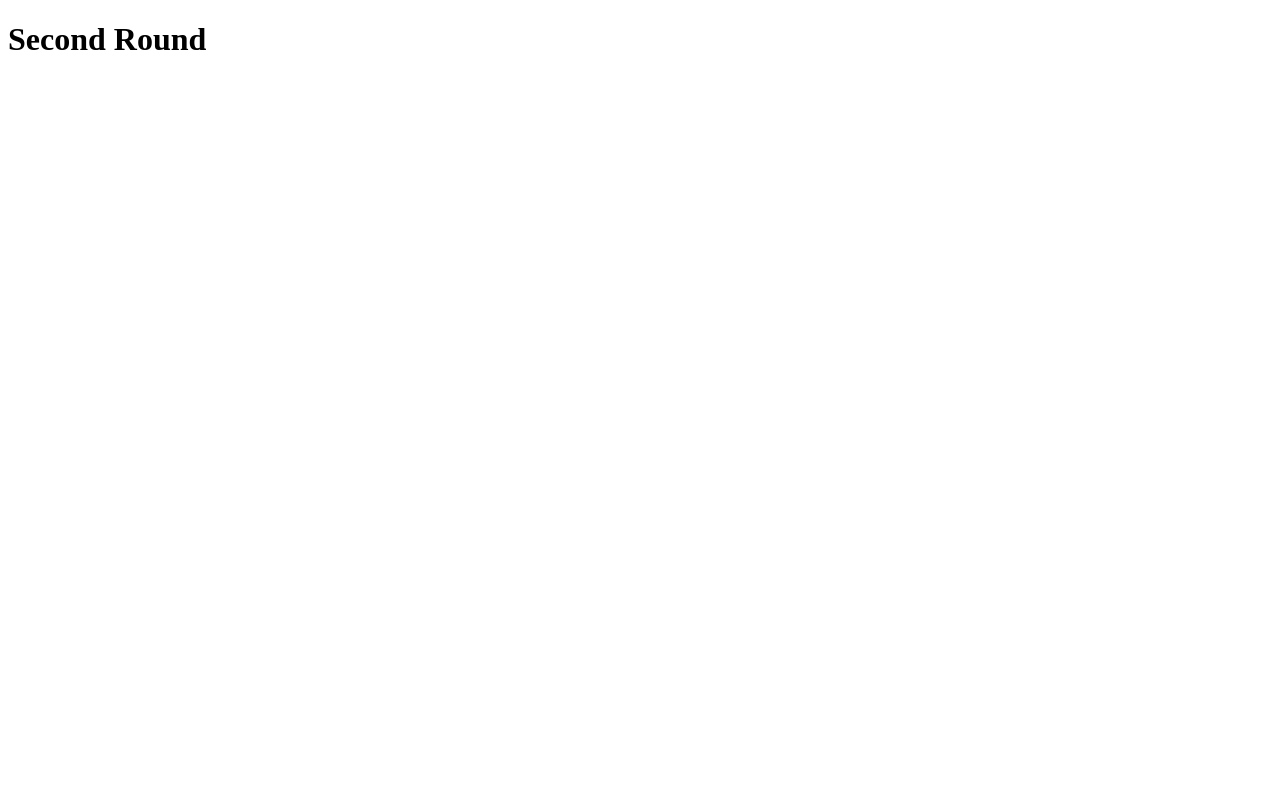
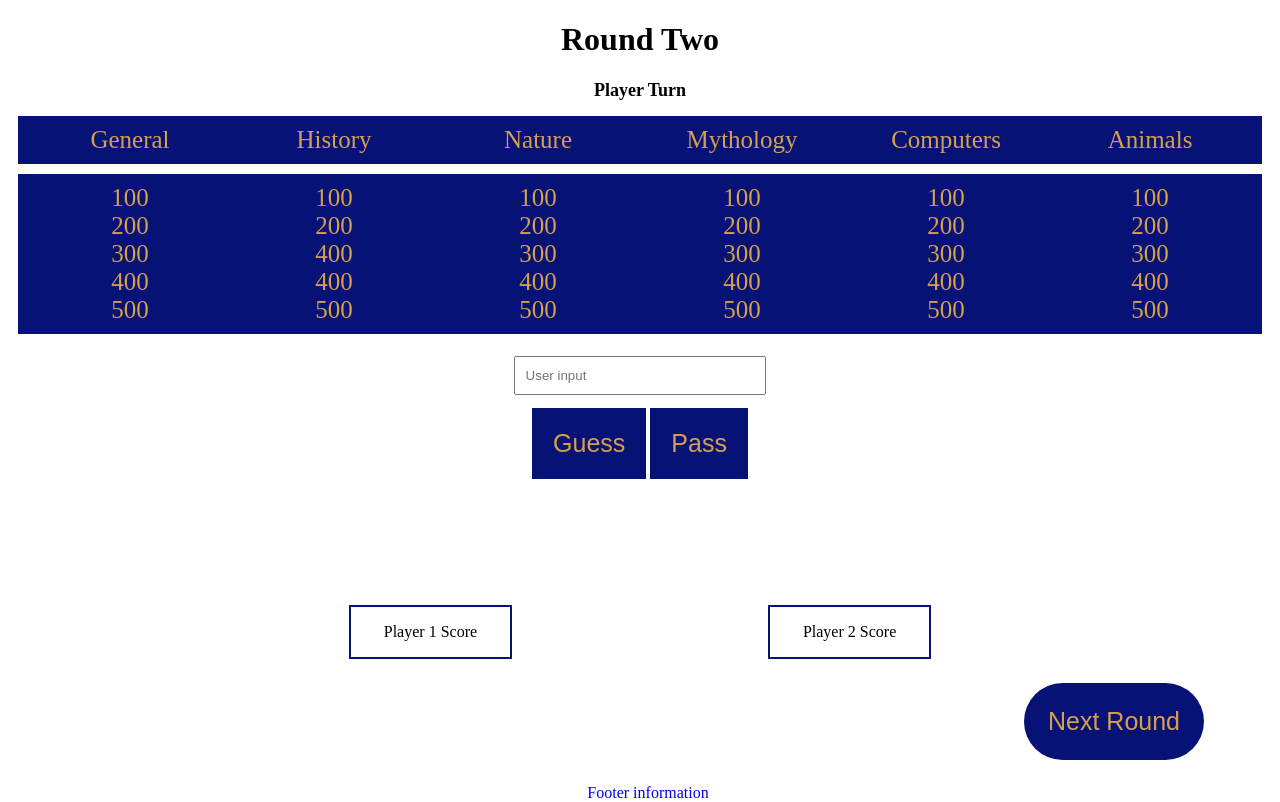
Before and after one commit to uprighted-learners/jeopardy-board-JeffPedersen, a plain HTML site: page round-2.html in a window 1280 px wide. Drawn offline with Linux system fonts and the light colour scheme.

Commit message:
submit jeopardy

```diff
--- a/round-2.html
+++ b/round-2.html
@@ -6,10 +6,76 @@
     <meta name="viewport" content="width=device-width, initial-scale=1.0" />
     <title>Jeopardy</title>
     <script src="./scripts/index.js" type="module"></script>
+    <link rel="stylesheet" href="style.css">
   </head>
   <body>
-    <h1>Second Round</h1>
+    <h1>Round Two</h1>
+    <h2>Player Turn</h2>
     <!-- Do not change the script source. Allows import/export to work. -->
     <script src="./scripts/index.js" type="module"></script>
+
+    <div class="container">
+      <div class="category">General</div>
+      <div class="category">History</div>
+      <div class="category">Nature</div>
+      <div class="category">Mythology</div>
+      <div class="category">Computers</div>
+      <div class="category">Animals</div>
+    </div>
+
+    <div class="container">
+      <div class="question">100</div>
+      <div class="question">100</div>
+      <div class="question">100</div>
+      <div class="question">100</div>
+      <div class="question">100</div>
+      <div class="question">100</div>
+
+      <div class="question">200</div>
+      <div class="question">200</div>
+      <div class="question">200</div>
+      <div class="question">200</div>
+      <div class="question">200</div>
+      <div class="question">200</div>
+
+      <div class="question">300</div>
+      <div class="question">400</div>
+      <div class="question">300</div>
+      <div class="question">300</div>
+      <div class="question">300</div>
+      <div class="question">300</div>
+
+      <div class="question">400</div>
+      <div class="question">400</div>
+      <div class="question">400</div>
+      <div class="question">400</div>
+      <div class="question">400</div>
+      <div class="question">400</div>
+
+      <div class="question">500</div>
+      <div class="question">500</div>
+      <div class="question">500</div>
+      <div class="question">500</div>
+      <div class="question">500</div>
+      <div class="question">500</div>
+
+    </div>
+
+    <input type="Input" placeholder="User input"></form>
+
+    <div class="btn-group">
+      <button value="Guess">Guess</button>
+      <button value="Pass">Pass</button>
+    </div>
+
+    <div class="scores">
+      <div class="child">Player 1 Score</div>
+      <div class="child">Player 2 Score</div>
+    </div>
+
+    <a href="final-jeopardy.html"><button type="button" class="nextButton">Next Round</button>
+
   </body>
+
+  <footer>Footer information</footer>
 </html>
--- /dev/null
+++ b/style.css
@@ -0,0 +1,129 @@
+body{
+    text-align: center;
+
+}
+
+img {
+    display: block;
+    margin-left: auto;
+    margin-right: auto;
+    width: 60%;
+}
+
+h1 {
+justify-content: center;
+}
+
+h2 {
+    justify-content: center;
+    font-size: large;
+    }
+
+.button {
+    background-color: #071277;
+    border: none;
+    color: #d69f4c;
+    padding: 20px 20px;
+    text-align: center;
+    display: inline-block;
+    font-size: 30px;
+    margin: 10px 2px;
+    position: relative;
+    cursor: pointer;
+}
+
+.btn-group button {
+    background-color: #071277;
+    border: 1px solid #071277;
+    color: #d69f4c;
+    padding: 20px 20px;
+    font-size: 25px;
+    cursor: pointer;
+    float: center;
+
+}
+
+.nextButton {
+    background-color: #071277;
+    border: 1px solid #071277;
+    color: #d69f4c;
+    padding: 20px 20px;
+    font-size: 25px;
+    cursor: pointer;
+    position:absolute;
+    bottom: 5%;
+    text-align: center;
+    border:0.16em solid rgba(255,255,255,0);
+    border-radius:2em;
+    box-sizing: border-box;
+    text-align: center;
+    margin-left: 30%;
+
+}
+
+.scores {
+    text-align: center;
+}
+.child {
+    display: inline-block;
+    margin: 10%;
+    width: 10%;
+    border: 2px solid #071277;
+    padding: 1rem 1rem;
+    vertical-align: middle;
+}
+
+input{
+    width: 20%;
+    box-sizing: border-box;
+    padding: 10px;
+    margin: 1%;
+}
+
+.container {
+color: #d69f4c;
+background-color: #071277;
+margin: 10px;
+padding: 10px;
+display: grid;
+font-size: 25px;
+align-content: center;
+grid-template-columns: repeat(6, 1fr);
+}
+
+.finalContainer {
+    color: #d69f4c;
+    background-color: #071277;
+    margin: 10px;
+    padding: 30px;
+    display: inline-grid;
+    font-size: 25px;
+    align-content: center;
+    width: 50%;
+    }
+
+footer {
+    align-items: center;
+    /* align-items may be redundant */
+    position:absolute;
+    bottom:0;
+    width:100%;
+    height: 2%;
+}
+
+input[type=text], select {
+    width: 30%;
+    padding: 12px 20px;
+    margin: 18px 0;
+    /* display: block; */
+    border: 2px solid #071277;
+    border-radius: 14px;
+    box-sizing: border-box;
+}
+
+.finalAnswers {
+display: grid;
+margin: auto;
+width: 50%;
+padding: 10px;
+}
```
Also changed, not shown: final-jeopardy.html (+21 -1 lines), index.html (+17 -0 lines), round-1.html (+67 -1 lines).
